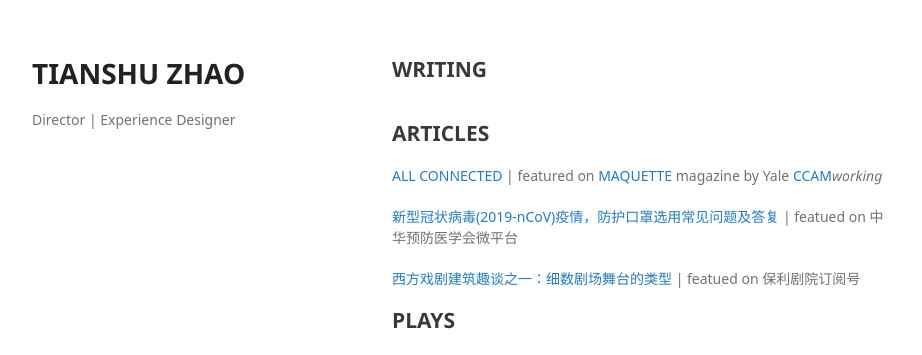
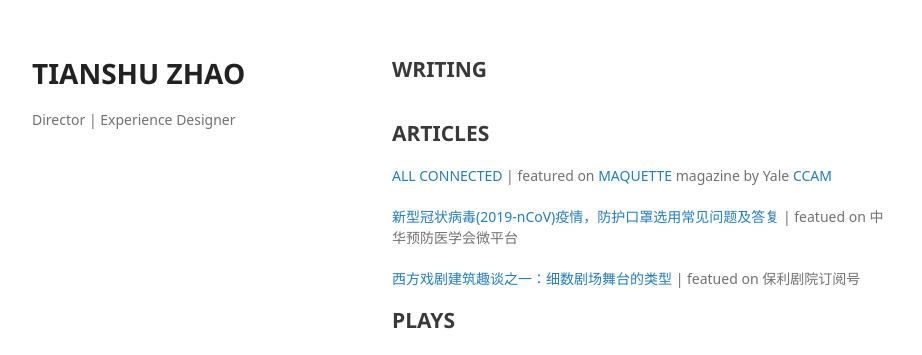
Before and after one commit to tianshu-z/tianshu-z.github.io, a Jekyll site: the page built from writing.html, in a window 1280 px wide. Shown: the top 355 px of the page, without its empty margins (178-1100 px from the left). Built offline with Jekyll 4.4.1, drawn with Linux system fonts in a browser that asks for light colours; some web fonts are replaced.

Commit message:
Update writing.html

```diff
--- a/writing.html
+++ b/writing.html
@@ -13,7 +13,7 @@ layout: default
 
 <h2>ARTICLES</h2>
 
-<p><a href = "https://yalemaquette.com/Tianshu-Zhao">ALL CONNECTED</a> | featured on <a href = "https://yalemaquette.com/">MAQUETTE</a> magazine by Yale <a href = "https://ccam.yale.edu/">CCAM</a><em>working</em></p>
+<p><a href = "https://yalemaquette.com/Tianshu-Zhao">ALL CONNECTED</a> | featured on <a href = "https://yalemaquette.com/">MAQUETTE</a> magazine by Yale <a href = "https://ccam.yale.edu/">CCAM</a></p>
 
 <p><a href = "https://mp.weixin.qq.com/s/ZCAb8XYJtuYGIF2Qg9GflQ">新型冠状病毒(2019-nCoV)疫情，防护口罩选用常见问题及答复</a> | featued on 中华预防医学会微平台</p>
 
```
